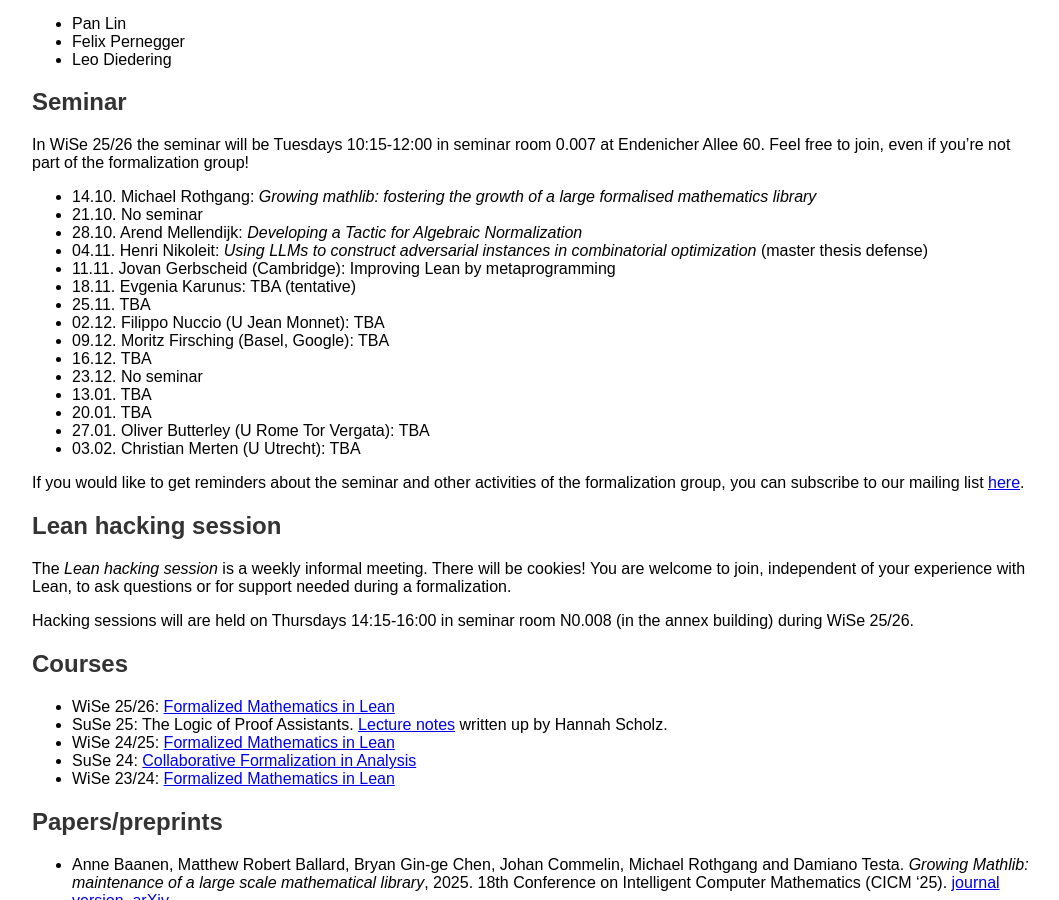
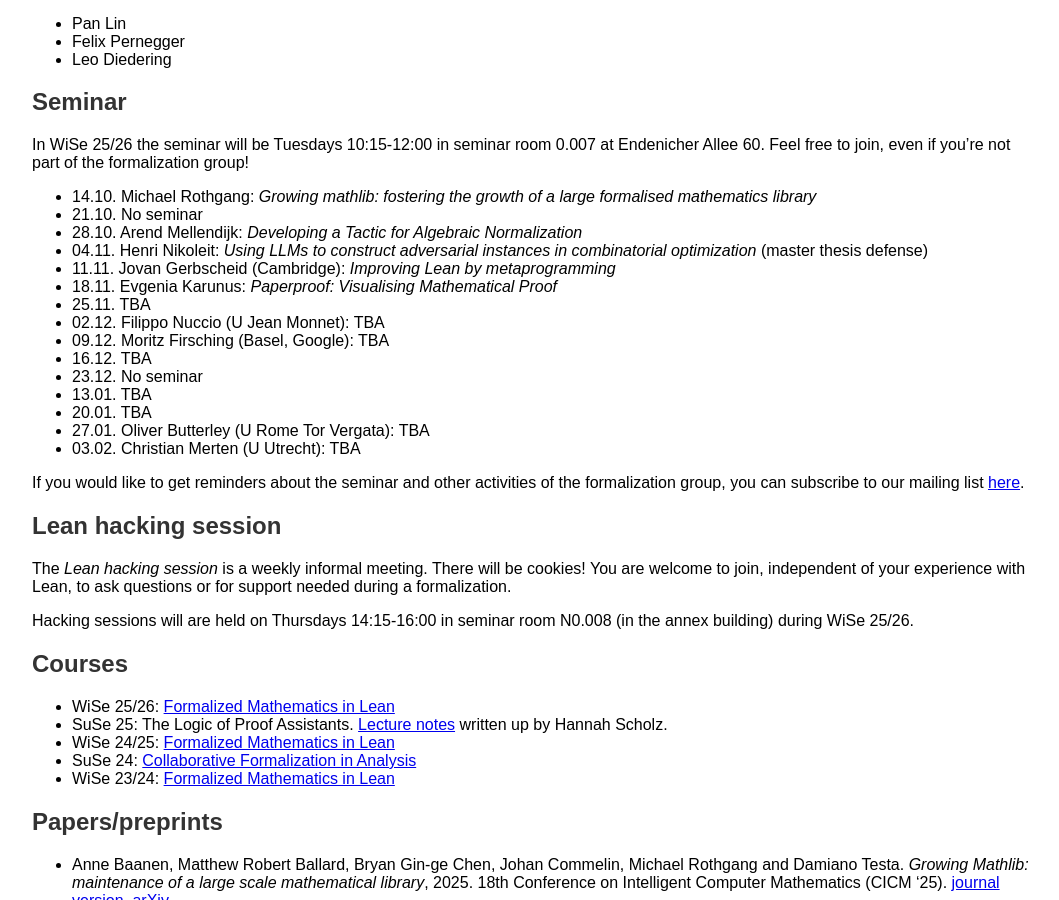
Before and after one commit to fpvandoorn/fpvandoorn.github.io, a Jekyll site: the page built from formalized-mathematics.md, in a window 1280 px wide and 900 px high, scrolled down 564 px. Shown: the whole window, without its empty margins (108-1167 px from the left). Built offline with Jekyll 4.4.1, drawn with Linux system fonts in a browser that asks for light colours; our own code applies the rules of GitHub Pages for plain Markdown files.

Commit message:
Evgenia seminar

```diff
--- a/formalized-mathematics.md
+++ b/formalized-mathematics.md
@@ -46,8 +46,8 @@ In WiSe 25/26 the seminar will be Tuesdays 10:15-12:00 in seminar room 0.007 at
 * 21.10. No seminar
 * 28.10. Arend Mellendijk: *Developing a Tactic for Algebraic Normalization*
 * 04.11. Henri Nikoleit: *Using LLMs to construct adversarial instances in combinatorial optimization* (master thesis defense)
-* 11.11. Jovan Gerbscheid (Cambridge): Improving Lean by metaprogramming
-* 18.11. Evgenia Karunus: TBA (tentative)
+* 11.11. Jovan Gerbscheid (Cambridge): *Improving Lean by metaprogramming*
+* 18.11. Evgenia Karunus: *Paperproof: Visualising Mathematical Proof*
 * 25.11. TBA
 * 02.12. Filippo Nuccio (U Jean Monnet): TBA
 * 09.12. Moritz Firsching (Basel, Google): TBA
```
